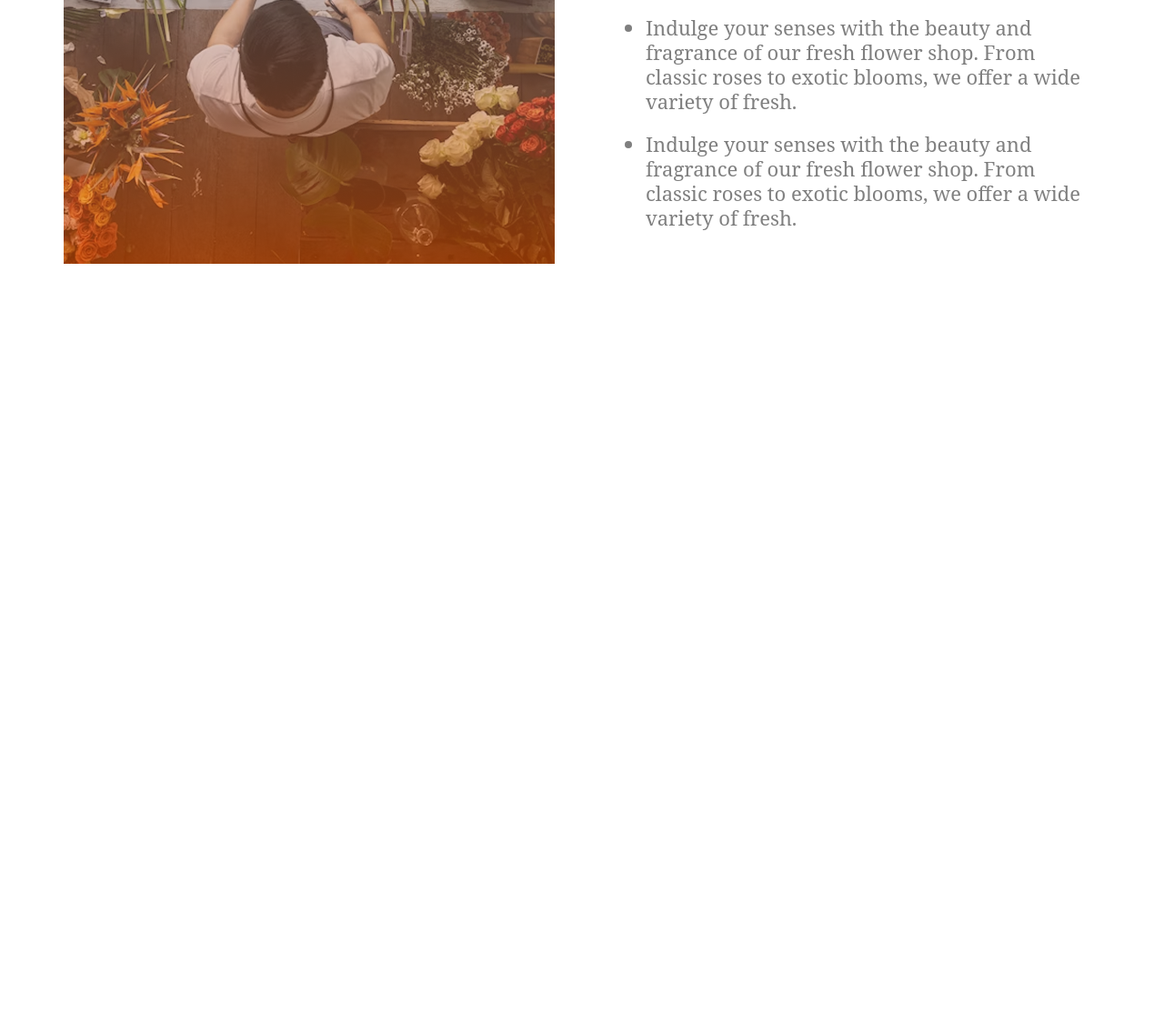
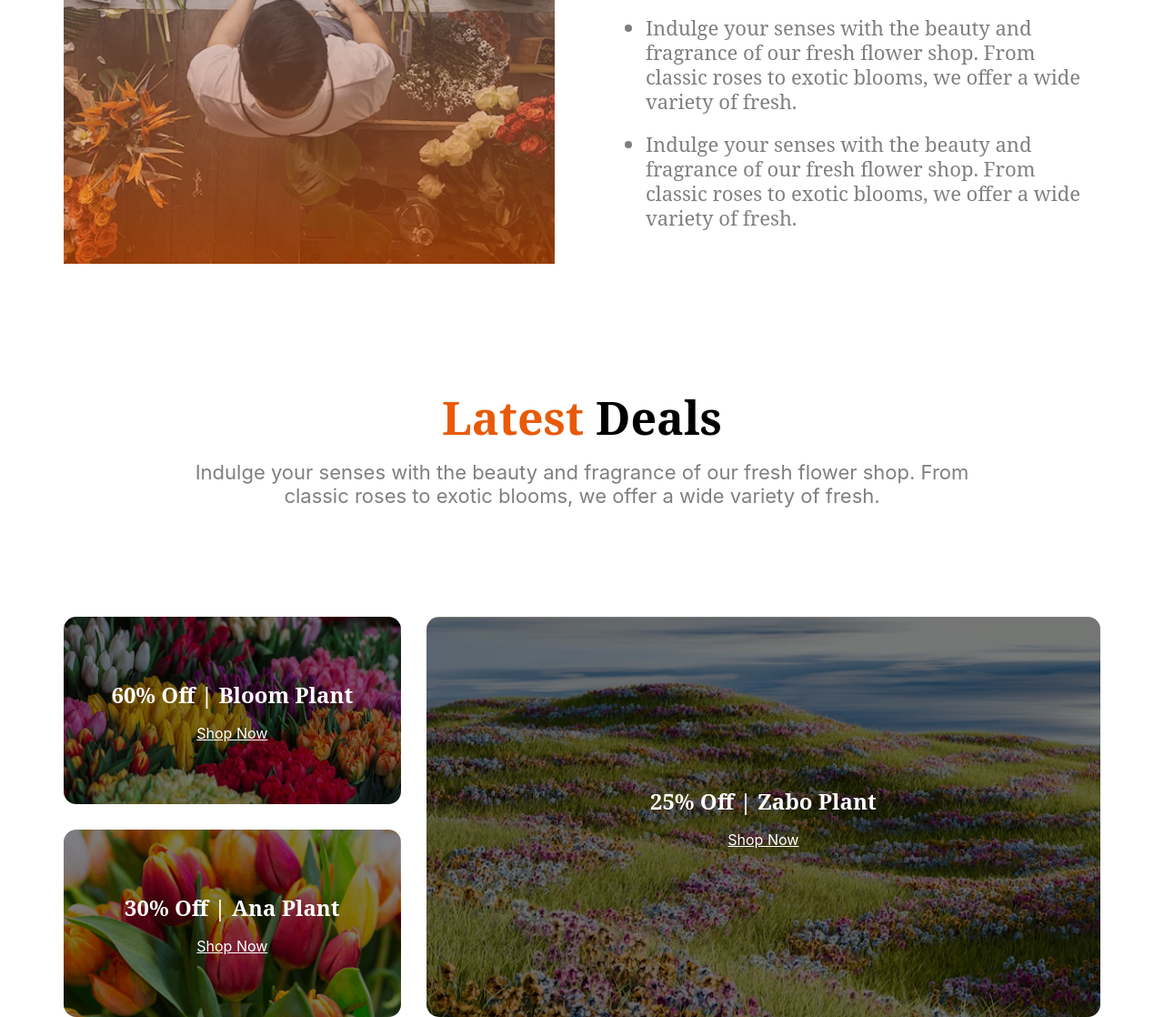
Before and after one commit to Shaharia4455/B12A02-Responsive-Flowers, a plain HTML site: page index.html in a window 1280 px wide. Shown: the part 2523-3641 px from the top of the page at 91% size. Before the commit the page ends 2818 px from the top, so only its background shows below. Drawn offline with Linux system fonts and the light colour scheme.

Commit message:
Trusted seller section

```diff
--- a/index.html
+++ b/index.html
@@ -166,26 +166,65 @@
       <!-- Trusted seller section  -->
       <section class="display-flex trusted-container section-gap">
         <div class="image-container">
-            <img src="./assets/flower-store.png" alt="store photo" class="store">
-            <img src="./assets/trusted-badge.png" alt="" class="trusted-badge">
+          <img
+            src="./assets/flower-store.png"
+            alt="store photo"
+            class="store"
+          />
+          <img src="./assets/trusted-badge.png" alt="" class="trusted-badge" />
         </div>
         <div class="trusted-right">
-            <h2 class="trusted-title">Flower & Plants <br> Lover</h2>
+          <h2 class="trusted-title">
+            Flower & Plants <br />
+            Lover
+          </h2>
           <ul class="trusted-list">
             <li class="list-item dark-gray">
-                Indulge your senses with the beauty and fragrance of our fresh flower shop. From classic roses to exotic blooms, we offer a wide variety of fresh.
+              Indulge your senses with the beauty and fragrance of our fresh
+              flower shop. From classic roses to exotic blooms, we offer a wide
+              variety of fresh.
             </li>
             <li class="list-item dark-gray">
-                Indulge your senses with the beauty and fragrance of our fresh flower shop. From classic roses to exotic blooms, we offer a wide variety of fresh.
+              Indulge your senses with the beauty and fragrance of our fresh
+              flower shop. From classic roses to exotic blooms, we offer a wide
+              variety of fresh.
             </li>
             <li class="list-item dark-gray">
-                Indulge your senses with the beauty and fragrance of our fresh flower shop. From classic roses to exotic blooms, we offer a wide variety of fresh.
+              Indulge your senses with the beauty and fragrance of our fresh
+              flower shop. From classic roses to exotic blooms, we offer a wide
+              variety of fresh.
             </li>
           </ul>
         </div>
       </section>
+      <!-- Latest  Deals section -->
+      <section>
+        <div class="deals-title">
+          <h2 class="trusted-title">
+            <span class="primary-color">Latest</span> Deals
+          </h2>
+          <p class="pregraph dark-gray inter-font">
+            Indulge your senses with the beauty and fragrance of our fresh
+            flower shop. From <br />
+            classic roses to exotic blooms, we offer a wide variety of fresh.
+          </p>
+        </div>
+        <div class="card-container-bg">
+          <div class="card-bg bloom">
+            <h2>60% Off | Bloom Plant</h2>
+            <span class="inter-font">Shop Now</span>
+          </div>
+          <div class="card-bg ana">
+            <h2>30% Off | Ana Plant</h2>
+            <span class="inter-font">Shop Now</span>
+          </div>
+          <div class="card-bg zabo">
+            <h2>25% Off | Zabo Plant</h2>
+            <span class="inter-font">Shop Now</span>
+          </div>
+        </div>
+      </section>
     </main>
-    <footer>
-    </footer>
+    <footer></footer>
   </body>
 </html>
--- a/styles/style.css
+++ b/styles/style.css
@@ -38,7 +38,7 @@
 .section-gap {
   margin-top: 60px;
 }
-.display-flex{
+.display-flex {
   display: flex;
 }
 /* navber styles */
@@ -129,14 +129,14 @@
   height: 50px;
 }
 /* Trusted seller section  */
-.trusted-container{
+.trusted-container {
   gap: 60px;
   margin-top: 200px;
 }
- .image-container{
+.image-container {
   position: relative;
 }
- .trusted-badge{
+.trusted-badge {
   width: 286px;
   height: 286px;
   position: absolute;
@@ -144,22 +144,76 @@
   right: -90px;
   filter: drop-shadow(-4px 10px 4px rgba(0, 0, 0, 0.25));
 }
- .trusted-right{
+.trusted-right {
   margin: 40px auto;
 }
 
-.trusted-title{
+.trusted-title {
   font-size: 50px;
   line-height: 68px;
   font-weight: 700;
 }
-.trusted-list{
+.trusted-list {
   padding-left: 40px;
 }
- .list-item{
+.list-item {
   font-size: 22px;
   line-height: 27px;
   margin-top: 20px;
+}
+/* latest deals section */
+.deals-title {
+  margin: 130px auto 120px;
+  text-align: center;
+}
+.card-container-bg {
+  display: grid;
+  grid-template-columns: 1fr 2fr ;
+  grid-template-rows: repeat(2 , 1fr);
+  gap: 28px;
+}
+.card-bg{
+  height: 206px;
+  display: flex;
+  flex-direction: column;
+  align-items: center;
+  justify-content: center;
+  color: white;
+  gap: 16px;
+  border-radius: 14px;
+}
+.card-bg span {
+  text-decoration: underline;
+}
+.bloom{
+  background-image: linear-gradient(
+    rgba(0, 0, 0, 0.5),
+    rgba(0, 0, 0, 0.5)),
+    url("../assets/deal-bloom.png");
+    background-size: cover;
+    background-repeat: no-repeat;
+    background-position: center;
+}
+.ana{
+  background-image: linear-gradient(
+    rgba(0, 0, 0, 0.5),
+    rgba(0, 0, 0, 0.5)),
+    url("../assets/deal-ana.png");
+    background-size: cover;
+    background-repeat: no-repeat;
+    background-position: center;
+}
+.zabo{
+  background-image: linear-gradient(
+    rgba(0, 0, 0, 0.5),
+    rgba(0, 0, 0, 0.5)),
+    url("../assets/deal-zabo.png");
+    background-size: cover;
+    background-repeat: no-repeat;
+    background-position: center;
+    grid-column: 2/3;
+    grid-row: 1/3;
+    height: 100%;
 }
 @media screen and (max-width: 576px) {
   /* navber & banner */
@@ -241,39 +295,39 @@
     margin: 30px 0;
   }
   /* Trusted seller section  */
-.trusted-container{
+  .trusted-container {
     flex-direction: column;
     justify-content: flex-start;
     gap: 18px;
     margin-top: 70px;
   }
-.trusted-badge{
+  .trusted-badge {
     display: none;
   }
-.image-container{
+  .image-container {
     margin: 0 auto;
   }
-.store{
+  .store {
     max-width: 360px;
   }
-.trusted-title{
+  .trusted-title {
     font-size: 24px;
     line-height: 33px;
   }
-.trusted-title br{
+  .trusted-title br {
     display: none;
   }
-.list-item{
+  .list-item {
     font-size: 14px;
     line-height: 17px;
   }
-.trusted-list{
+  .trusted-list {
     padding-left: 20px;
   }
-.trusted-right{
+  .trusted-right {
     max-width: 361px;
   }
-.trusted-right{
+  .trusted-right {
     margin: 0 auto;
   }
 }
```
Lines whose indentation alone changed are shown as unchanged.
